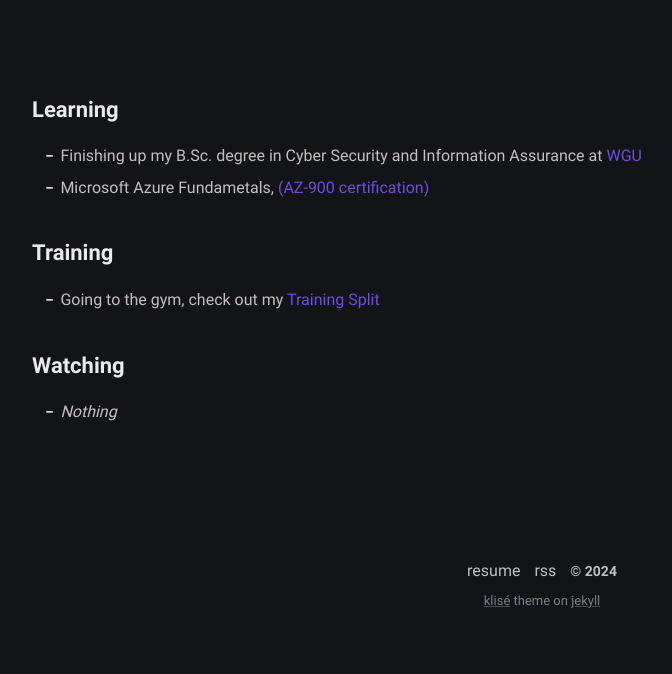
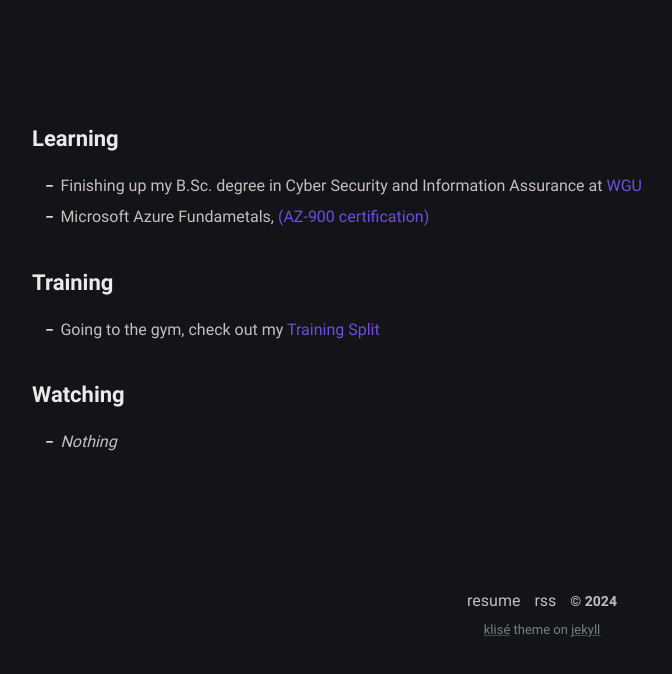
Before and after one commit to dadavidson/dadavidson-blog, a Jekyll site: the page built from now.md, in a window 1280 px wide. Shown: the part 1100-1774 px from the top of the page, without its empty margins (98-770 px from the left). Built offline with Jekyll 4.4.1, drawn with Linux system fonts in a browser that asks for light colours; before the commit the page ends 1745 px from its top, so only the background shows below that.

Commit message:
Update now.md

```diff
--- a/now.md
+++ b/now.md
@@ -55,8 +55,9 @@ Check out my reading list at [Goodreads.com](https://www.goodreads.com/user/show
     <noscript><br />Share <a rel="nofollow" href="/">book reviews</a> and ratings with Daniel, and even join a <a rel="nofollow" href="/group">book club</a> on Goodreads.</noscript>
   </div>
 </div>
-<script src="https://www.goodreads.com/review/grid_widget/6505848.Daniel's%20read%20book%20montage?cover_size=small&hide_link=true&hide_title=true&num_books=12&order=d&shelf=read&sort=date_read&widget_id=1732994897" type="text/javascript" charset="utf-8"></script><br>
-<div></div>
+<script src="https://www.goodreads.com/review/grid_widget/6505848.Daniel's%20read%20book%20montage?cover_size=small&hide_link=true&hide_title=true&num_books=12&order=d&shelf=read&sort=date_read&widget_id=1732994897" type="text/javascript" charset="utf-8"></script>
+
+<br><br>
 
 ## Learning
 
```
